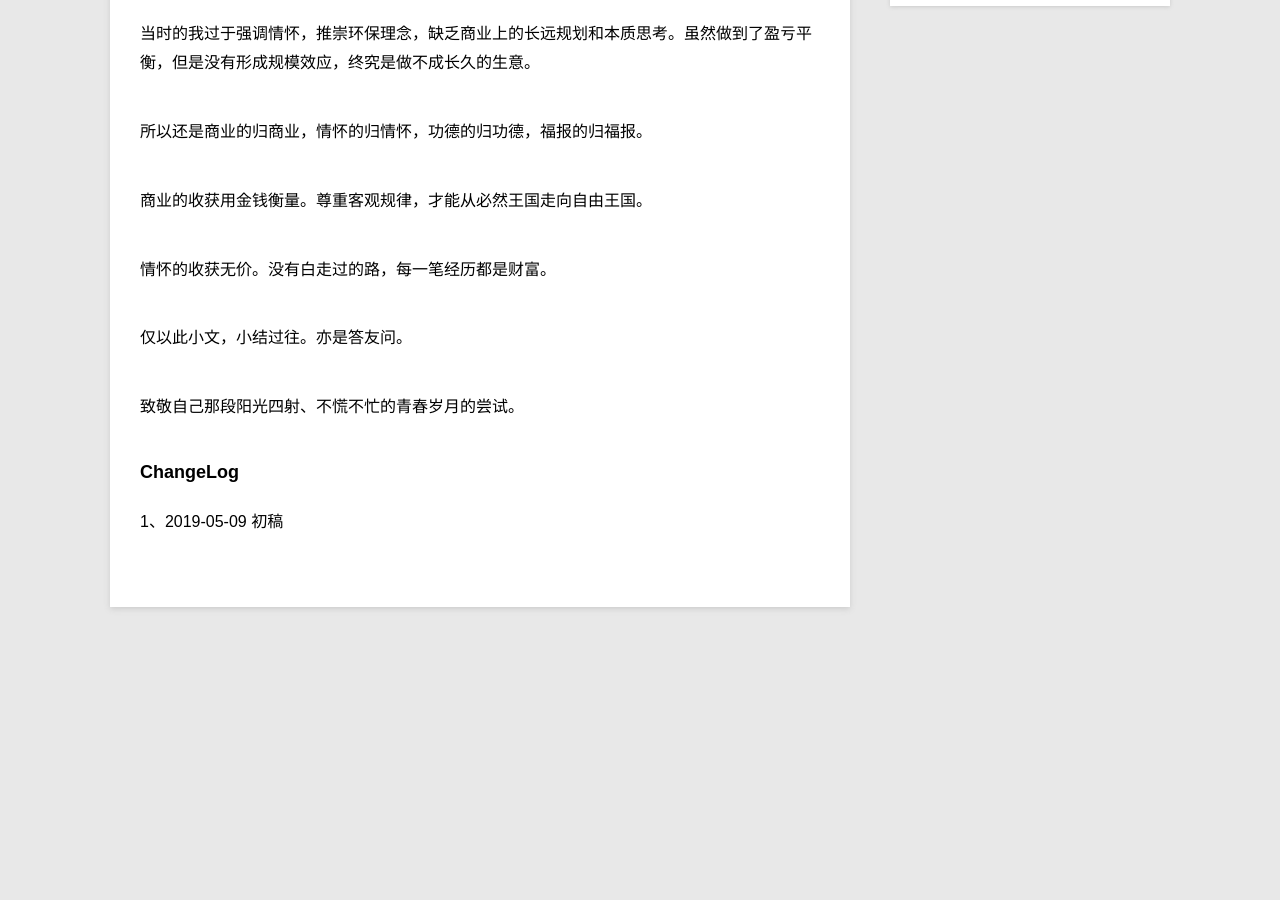
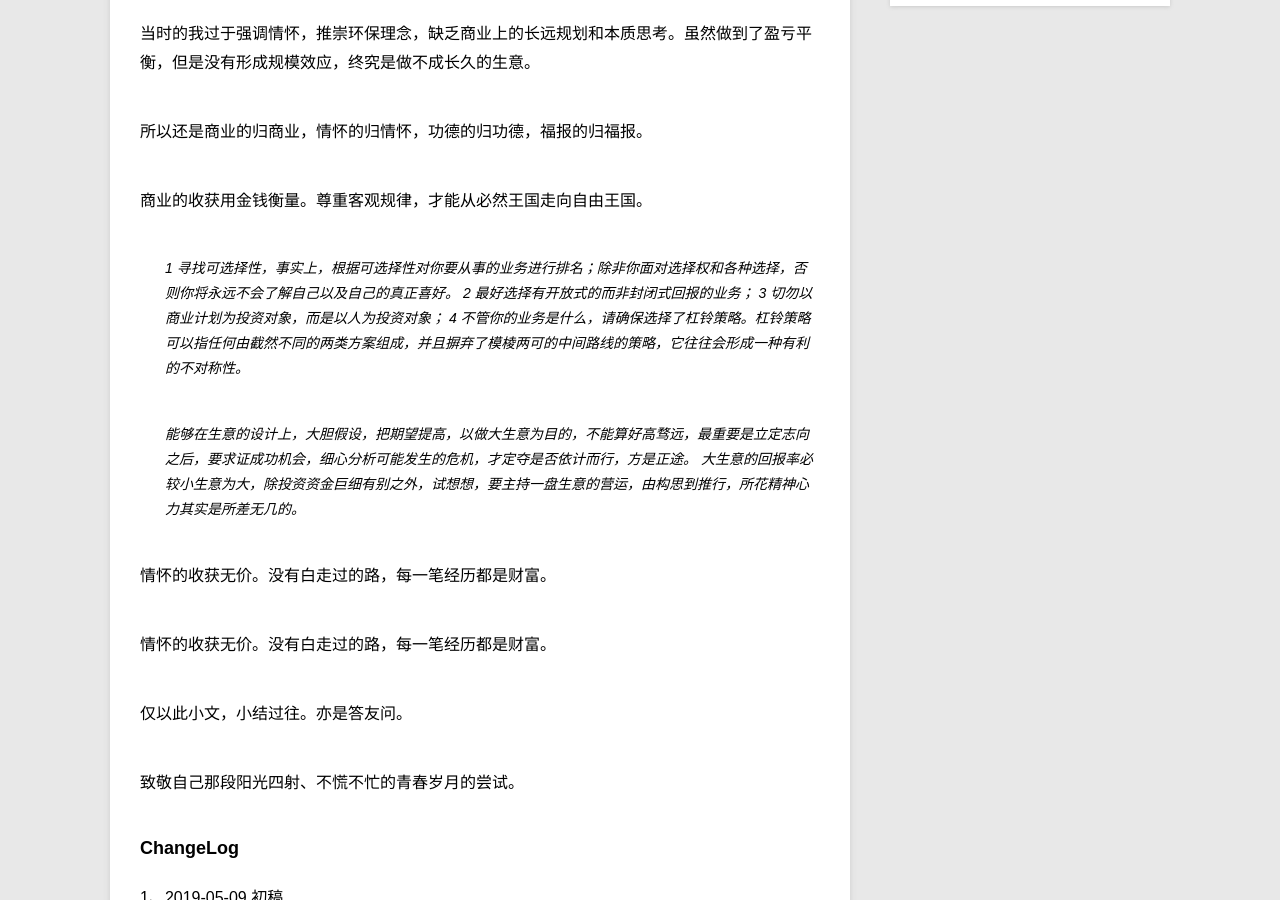
Before and after one commit to violettianjie/violettianjie.github.io, a Jekyll site: the page built from _posts/blog/2019-05-09-business.md, in a window 1280 px wide and 900 px high, scrolled down 1698 px. Built offline with Jekyll 4.4.1, drawn with Linux system fonts in a browser that asks for light colours; before the commit the page ends 2385 px from its top, so only the background shows below that.

Commit message:
Update 2019-05-09-business.md

```diff
--- a/_posts/blog/2019-05-09-business.md
+++ b/_posts/blog/2019-05-09-business.md
@@ -57,8 +57,20 @@ category: blog
 所以还是商业的归商业，情怀的归情怀，功德的归功德，福报的归福报。
 
 
+商业的收获用金钱衡量。尊重客观规律，才能从必然王国走向自由王国。
 
-商业的收获用金钱衡量。尊重客观规律，才能从必然王国走向自由王国。
+> 1 寻找可选择性，事实上，根据可选择性对你要从事的业务进行排名；除非你面对选择权和各种选择，否则你将永远不会了解自己以及自己的真正喜好。
+  2 最好选择有开放式的而非封闭式回报的业务；
+  3 切勿以商业计划为投资对象，而是以人为投资对象；
+  4 不管你的业务是什么，请确保选择了杠铃策略。杠铃策略可以指任何由截然不同的两类方案组成，并且摒弃了模棱两可的中间路线的策略，它往往会形成一种有利的不对称性。
+
+> 能够在生意的设计上，大胆假设，把期望提高，以做大生意为目的，不能算好高骛远，最重要是立定志向之后，要求证成功机会，细心分析可能发生的危机，才定夺是否依计而行，方是正途。
+大生意的回报率必较小生意为大，除投资资金巨细有别之外，试想想，要主持一盘生意的营运，由构思到推行，所花精神心力其实是所差无几的。
+
+情怀的收获无价。没有白走过的路，每一笔经历都是财富。
+
+
+
 
 情怀的收获无价。没有白走过的路，每一笔经历都是财富。
 
```
